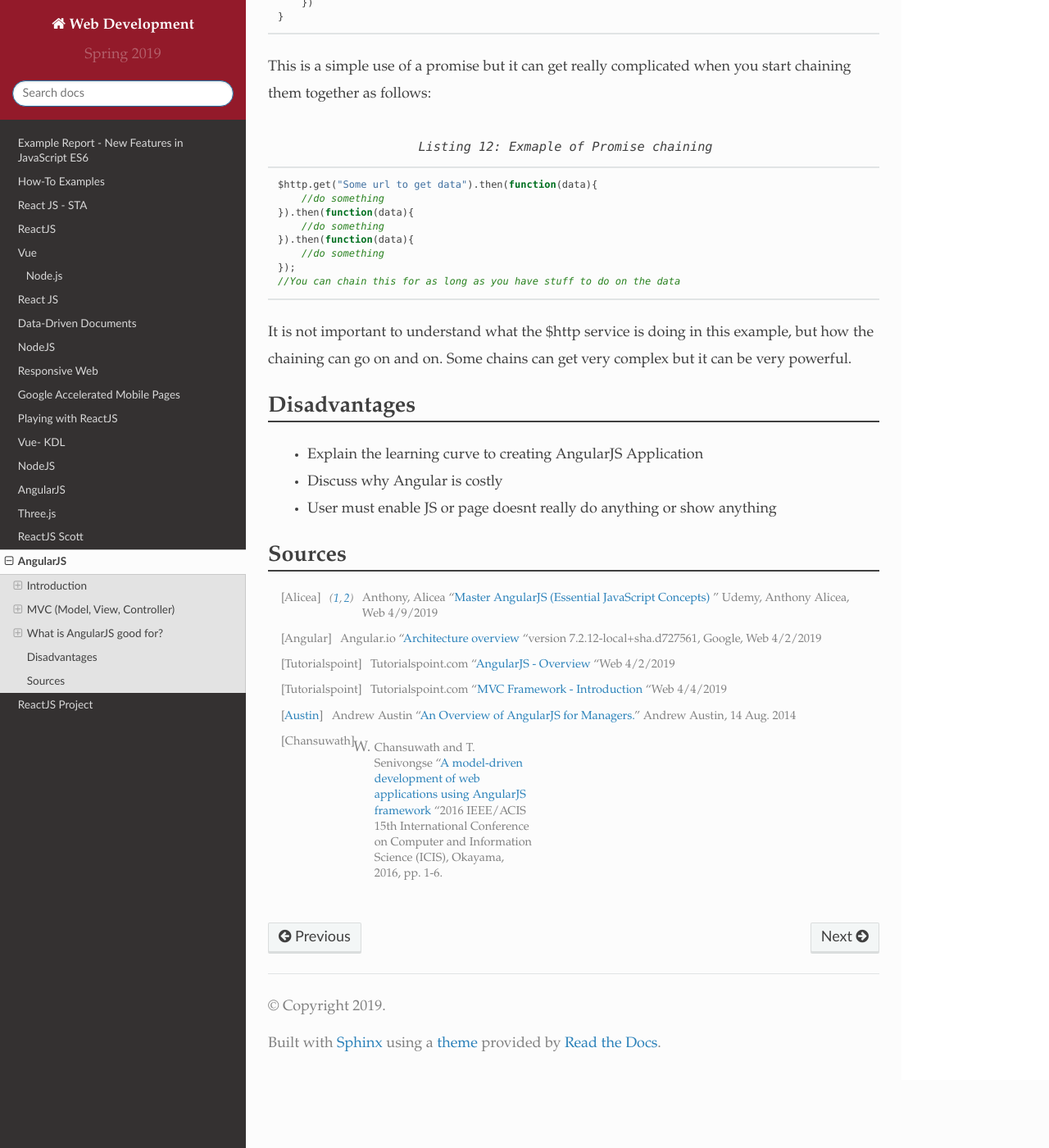
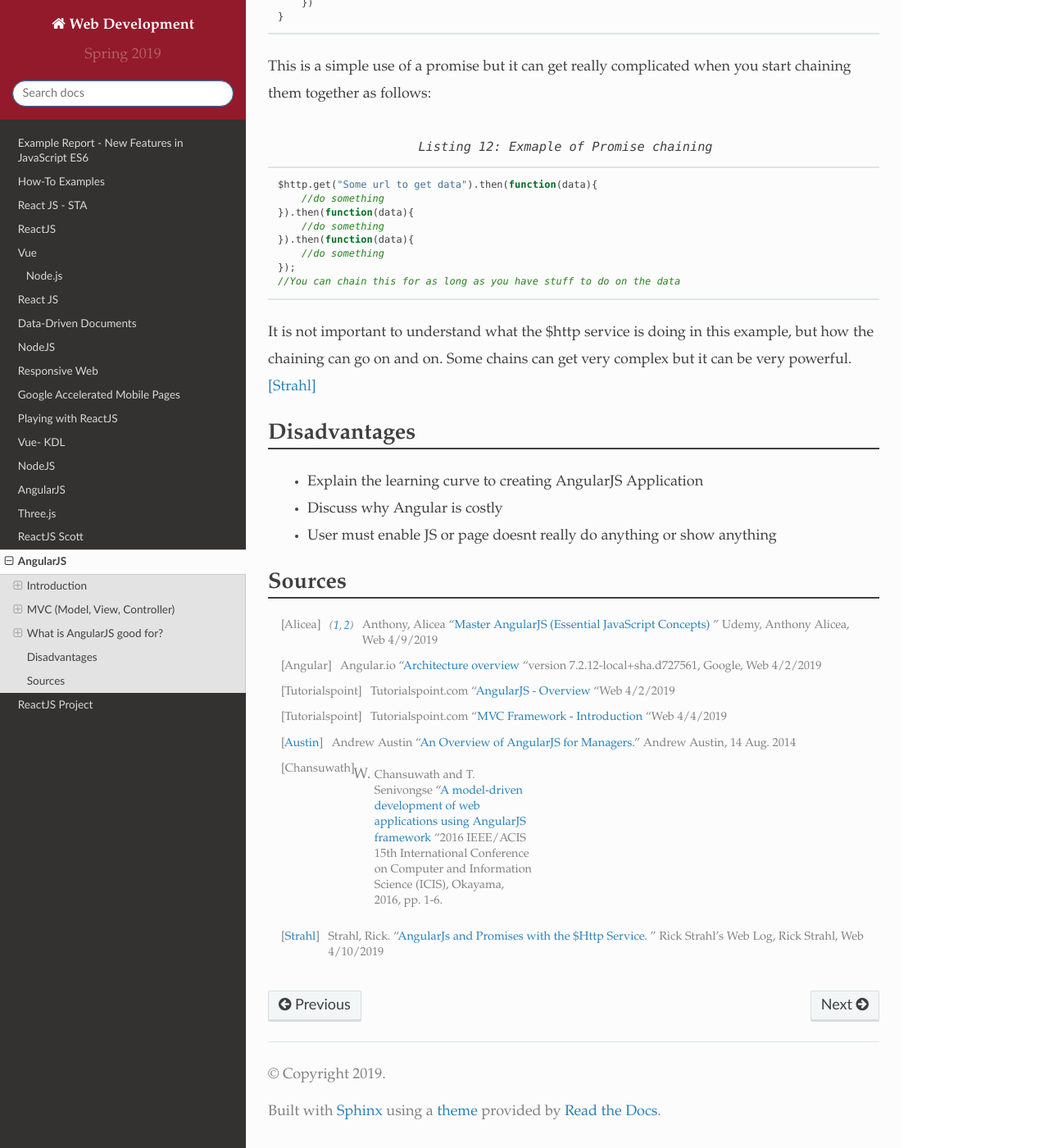
Before and after one commit to pvcraven/2019_spring_web_dev, a Sphinx documentation site: the page built from source/final/smith/index.rst, in a window 1280 px wide and 1400 px high, scrolled down 6836 px. Shown: the whole window at 82% size. Built offline with Sphinx 7.4.7 and the Read the Docs theme 2.0.0, drawn with Linux system fonts in a browser that asks for light colours.

Commit message:
Continued adding content

```diff
--- a/source/final/smith/index.rst
+++ b/source/final/smith/index.rst
@@ -289,7 +289,7 @@ chaining them together as follows:
 
 It is not important to understand what the $http service is doing in this example,
 but how the chaining can go on and on. Some chains can get very complex but it can
-be very powerful.
+be very powerful. [Strahl]_
 
 Disadvantages
 -------------
@@ -314,3 +314,5 @@ Sources
 .. [Austin] Andrew Austin “`An Overview of AngularJS for Managers. <https://andrewaustin.com/an-overview-of-angularjs-for-managers/>`_” Andrew Austin, 14 Aug. 2014
 
 .. [Chansuwath] W. Chansuwath and T. Senivongse "`A model-driven development of web applications using AngularJS framework <https://ieeexplore.ieee.org/document/7550838/>`_ "2016 IEEE/ACIS 15th International Conference on Computer and Information Science (ICIS), Okayama, 2016, pp. 1-6.
+
+.. [Strahl] Strahl, Rick. “`AngularJs and Promises with the $Http Service. <https://ieeexplore.ieee.org/document/7550838/>`_ ” Rick Strahl's Web Log, Rick Strahl, Web 4/10/2019
```
